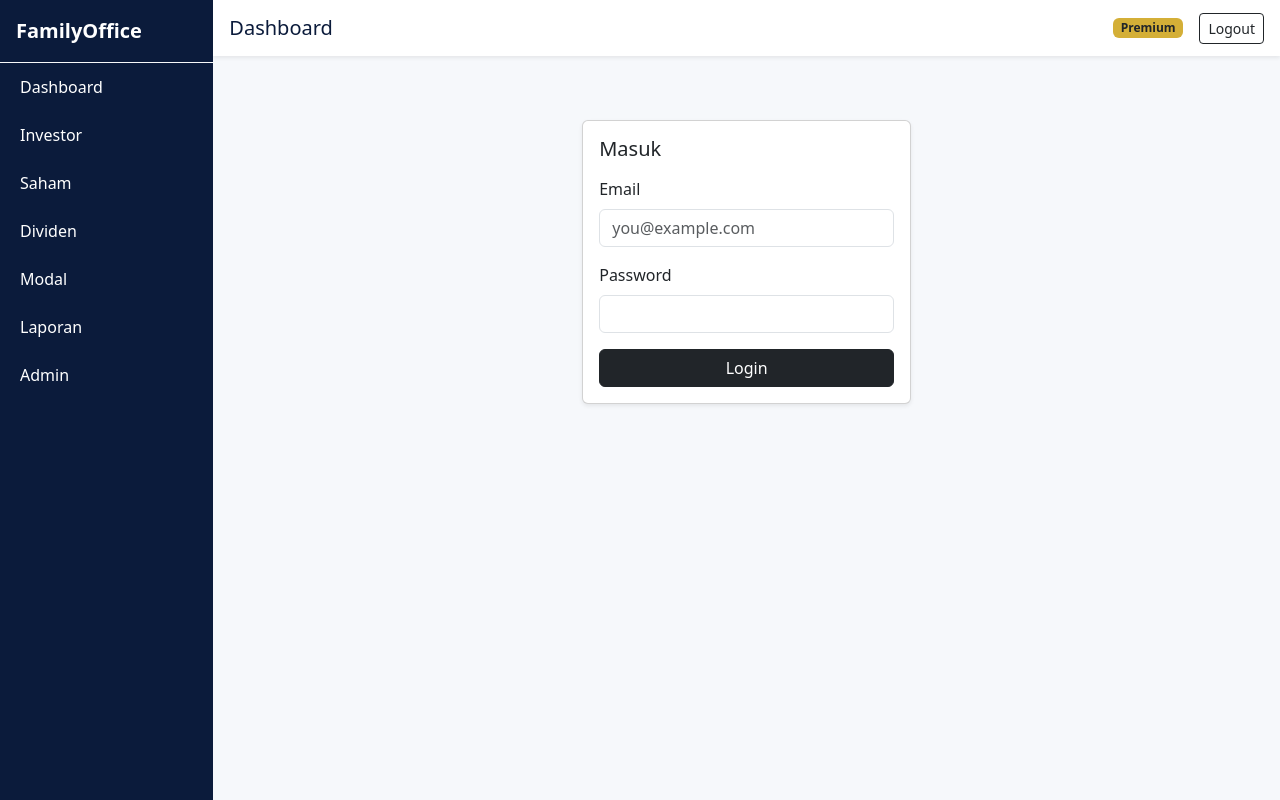
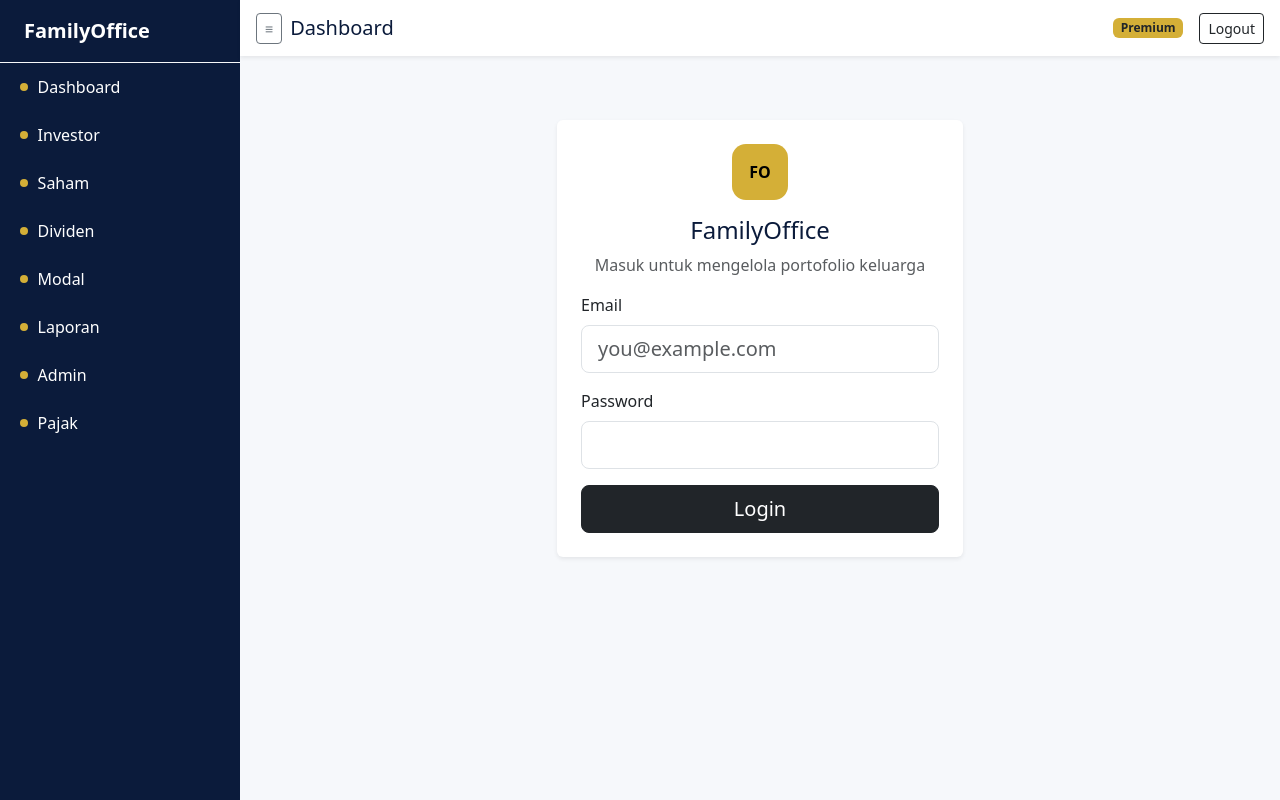
Before and after one commit to alidreamia1/Family-Office, a PHP site: page /login in a window 1280 px wide. Run offline with PHP 8.4, Linux system fonts and the light colour scheme; data that the repository does not hold is empty.

Commit message:
UX: modern login page, collapsible sidebar, redirect flow (installer -> login -> dashboard)

```diff
--- a/app/Controllers/AuthController.php
+++ b/app/Controllers/AuthController.php
@@ -10,6 +10,7 @@ class AuthController
 {
 	public function showLogin(): void
 	{
+		if (Auth::user()) { header('Location: /'); return; }
 		include __DIR__ . '/../../views/auth/login.php';
 	}
 
@@ -21,8 +22,8 @@ class AuthController
 		$stmt->execute([$email]);
 		$user = $stmt->fetch();
 		if (!$user || !Auth::verifyPassword($password, $user['password_hash'])) {
-			http_response_code(401);
-			echo 'Kredensial salah';
+			$_SESSION['login_error'] = 'Email atau password salah';
+			header('Location: /login');
 			return;
 		}
 		Auth::login($user);
--- a/app/Controllers/DashboardController.php
+++ b/app/Controllers/DashboardController.php
@@ -11,10 +11,7 @@ class DashboardController
 	public function index(): void
 	{
 		$user = Auth::user();
-		if (!$user) {
-			header('Location: /login');
-			return;
-		}
+		if (!$user) { header('Location: /login'); return; }
 		$pdo = Database::pdo();
 		$totals = [
 			'capital' => (float)$pdo->query("SELECT COALESCE(SUM(amount),0) FROM family_capital WHERE type='DEPOSIT'")->fetchColumn() - (float)$pdo->query("SELECT COALESCE(SUM(amount),0) FROM family_capital WHERE type='WITHDRAWAL'")->fetchColumn(),
--- a/views/auth/login.php
+++ b/views/auth/login.php
@@ -4,20 +4,27 @@ $active = '';
 ob_start();
 ?>
 <div class="row justify-content-center mt-5">
-	<div class="col-12 col-md-5 col-lg-4">
-		<div class="card shadow-sm">
-			<div class="card-body">
-				<h5 class="card-title mb-3">Masuk</h5>
+	<div class="col-12 col-md-6 col-lg-5">
+		<div class="card border-0 shadow-sm">
+			<div class="card-body p-4">
+				<div class="text-center mb-3">
+					<div class="mx-auto" style="width:56px;height:56px;background:var(--gold);border-radius:14px;display:flex;align-items:center;justify-content:center;color:#000;font-weight:700;">FO</div>
+					<h4 class="mt-3" style="color:#0b1b3b;">FamilyOffice</h4>
+					<p class="text-muted mb-0">Masuk untuk mengelola portofolio keluarga</p>
+				</div>
+				<?php if (!empty($_SESSION['login_error'])): ?>
+				<div class="alert alert-danger py-2"><?= htmlspecialchars($_SESSION['login_error']); unset($_SESSION['login_error']); ?></div>
+				<?php endif; ?>
 				<form method="post" action="/login">
 					<div class="mb-3">
 						<label class="form-label">Email</label>
-						<input type="email" class="form-control" name="email" placeholder="you@example.com" required>
+						<input type="email" class="form-control form-control-lg" name="email" placeholder="you@example.com" required>
 					</div>
 					<div class="mb-3">
 						<label class="form-label">Password</label>
-						<input type="password" class="form-control" name="password" required>
+						<input type="password" class="form-control form-control-lg" name="password" required>
 					</div>
-					<button class="btn btn-dark w-100">Login</button>
+					<button class="btn btn-dark w-100 btn-lg">Login</button>
 				</form>
 			</div>
 		</div>
--- a/views/layouts/main.php
+++ b/views/layouts/main.php
@@ -8,32 +8,42 @@
 		<style>
 			:root{--navy:#0b1b3b;--gold:#d4af37}
 			body{background:#f6f8fb}
-			.sidebar{background:var(--navy);min-height:100vh;color:#fff}
-			.sidebar a{color:#fff;text-decoration:none;display:block;padding:.75rem 1rem;border-left:4px solid transparent}
+			.sidebar{background:var(--navy);min-height:100vh;color:#fff;transition:width .2s ease;white-space:nowrap}
+			.sidebar .brand{font-weight:700}
+			.sidebar a{color:#fff;text-decoration:none;display:flex;align-items:center;gap:.6rem;padding:.75rem 1rem;border-left:4px solid transparent}
+			.sidebar a .dot{display:inline-block;width:.5rem;height:.5rem;border-radius:50%;background:var(--gold)}
 			.sidebar a.active,.sidebar a:hover{background:rgba(255,255,255,.08);border-left-color:var(--gold)}
 			.navbar-brand{color:var(--navy) !important}
 			.card-hero{background:linear-gradient(135deg,var(--navy),#142857);color:#fff}
 			.badge-gold{background:var(--gold)}
+			/****** Collapsible ******/
+			.sidebar{width:240px}
+			body.sidebar-collapsed .sidebar{width:72px}
+			body.sidebar-collapsed .sidebar a .label{display:none}
+			body.sidebar-collapsed .sidebar .brand .label{display:none}
+			body.sidebar-collapsed main{width:calc(100% - 72px)}
 		</style>
 	</head>
-	<body>
+	<body class="<?= !empty($_COOKIE['sb_collapsed']) && $_COOKIE['sb_collapsed']==='1' ? 'sidebar-collapsed' : '' ?>">
 		<div class="container-fluid">
 			<div class="row">
-				<aside class="col-12 col-md-3 col-lg-2 sidebar p-0">
-					<div class="p-3 fs-5 fw-bold border-bottom border-light">FamilyOffice</div>
+				<aside class="col-auto sidebar p-0">
+					<div class="p-3 fs-5 border-bottom border-light d-flex align-items-center gap-2 brand"><span class="dot"></span><span class="label">FamilyOffice</span></div>
 					<nav>
-						<a href="/" class="<?= ($active ?? '')==='dashboard'?'active':'' ?>">Dashboard</a>
-						<a href="/investors" class="<?= ($active ?? '')==='investors'?'active':'' ?>">Investor</a>
-						<a href="/stocks" class="<?= ($active ?? '')==='stocks'?'active':'' ?>">Saham</a>
-						<a href="/dividends" class="<?= ($active ?? '')==='dividends'?'active':'' ?>">Dividen</a>
-						<a href="/capital" class="<?= ($active ?? '')==='capital'?'active':'' ?>">Modal</a>
-						<a href="/reports" class="<?= ($active ?? '')==='reports'?'active':'' ?>">Laporan</a>
-						<a href="/admin" class="<?= ($active ?? '')==='admin'?'active':'' ?>">Admin</a>
+						<a href="/" class="<?= ($active ?? '')==='dashboard'?'active':'' ?>"><span class="dot"></span><span class="label">Dashboard</span></a>
+						<a href="/investors" class="<?= ($active ?? '')==='investors'?'active':'' ?>"><span class="dot"></span><span class="label">Investor</span></a>
+						<a href="/stocks" class="<?= ($active ?? '')==='stocks'?'active':'' ?>"><span class="dot"></span><span class="label">Saham</span></a>
+						<a href="#" class="<?= ($active ?? '')==='dividends'?'active':'' ?>"><span class="dot"></span><span class="label">Dividen</span></a>
+						<a href="#" class="<?= ($active ?? '')==='capital'?'active':'' ?>"><span class="dot"></span><span class="label">Modal</span></a>
+						<a href="/reports" class="<?= ($active ?? '')==='reports'?'active':'' ?>"><span class="dot"></span><span class="label">Laporan</span></a>
+						<a href="#" class="<?= ($active ?? '')==='admin'?'active':'' ?>"><span class="dot"></span><span class="label">Admin</span></a>
+						<a href="#" class="<?= ($active ?? '')==='tax'?'active':'' ?>"><span class="dot"></span><span class="label">Pajak</span></a>
 					</nav>
 				</aside>
-				<main class="col-12 col-md-9 col-lg-10 p-0 min-vh-100">
+				<main class="col p-0 min-vh-100">
 					<nav class="navbar bg-white shadow-sm px-3">
-						<a class="navbar-brand" href="#">Dashboard</a>
+						<button id="btnToggle" class="btn btn-outline-secondary btn-sm" type="button" title="Collapse sidebar">≡</button>
+						<a class="navbar-brand ms-2" href="#">Dashboard</a>
 						<div class="ms-auto d-flex align-items-center gap-3">
 							<span class="badge badge-gold text-dark">Premium</span>
 							<form method="post" action="/logout"><button class="btn btn-outline-dark btn-sm">Logout</button></form>
@@ -47,6 +57,17 @@
 		</div>
 		<script src="https://cdn.jsdelivr.net/npm/bootstrap@5.3.3/dist/js/bootstrap.bundle.min.js"></script>
 		<script src="https://cdn.jsdelivr.net/npm/chart.js@4.4.4/dist/chart.umd.min.js"></script>
+		<script>
+		(function(){
+			var btn=document.getElementById('btnToggle');
+			if(btn){
+				btn.addEventListener('click',function(){
+					document.body.classList.toggle('sidebar-collapsed');
+					document.cookie = 'sb_collapsed=' + (document.body.classList.contains('sidebar-collapsed')? '1':'0') + '; path=/; max-age='+(60*60*24*365);
+				});
+			}
+		})();
+		</script>
 		<?= $scripts ?? '' ?>
 	</body>
 </html>
```
